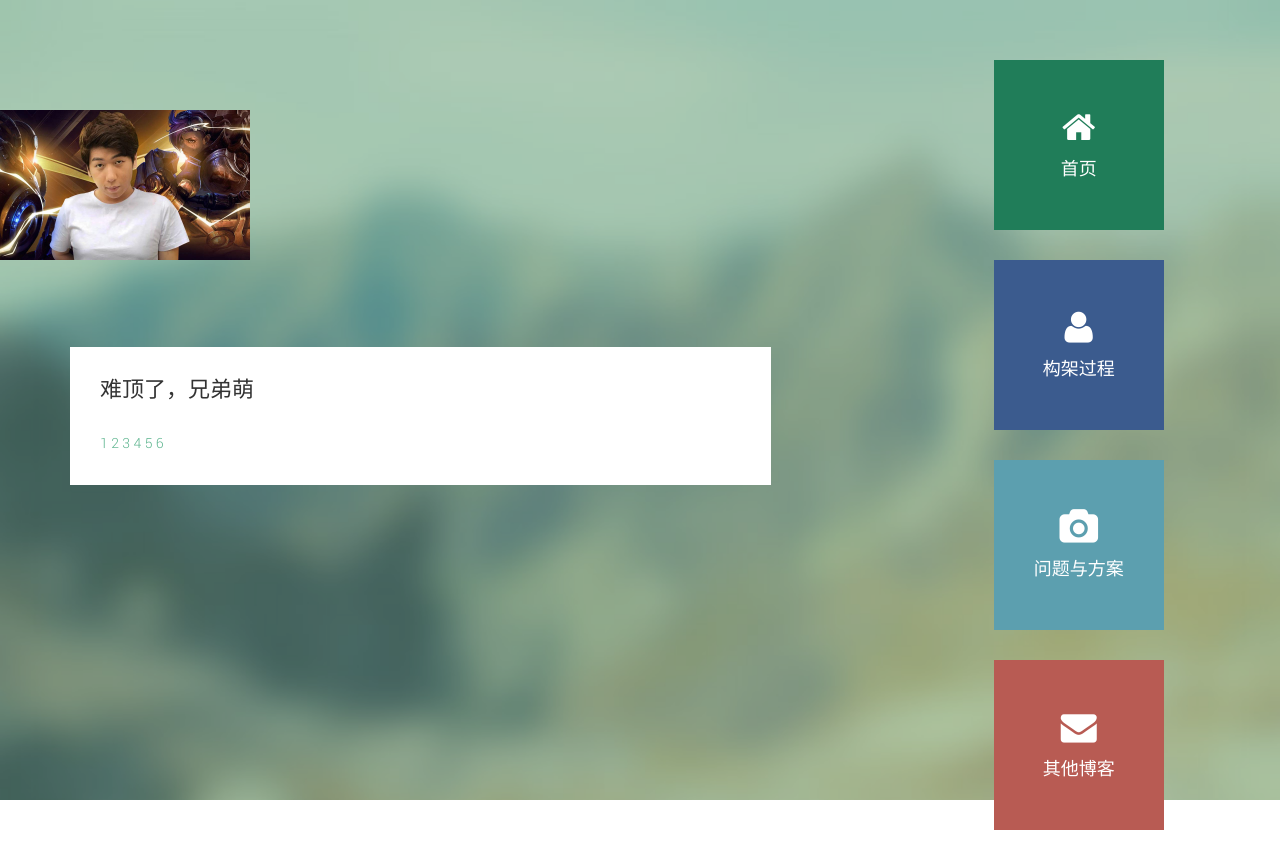
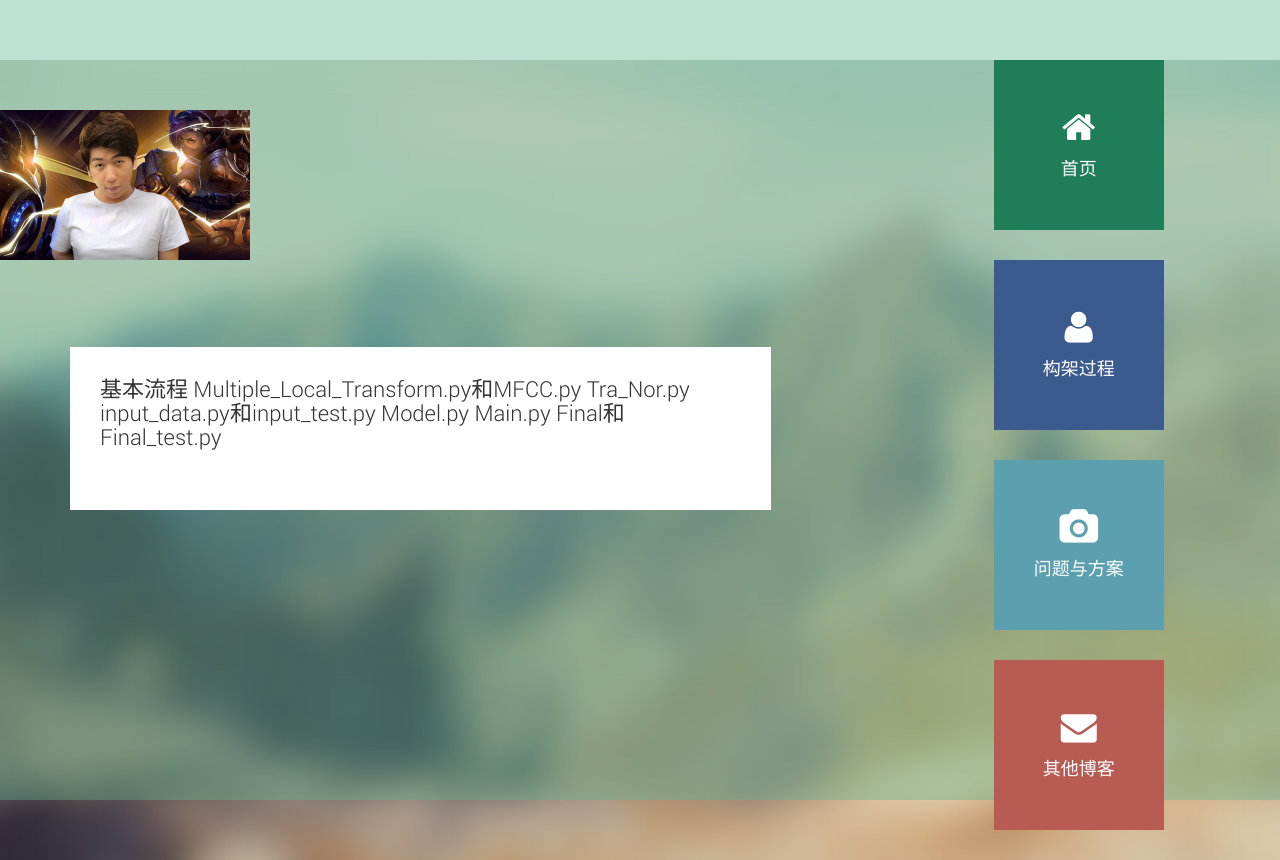
Before and after one commit to SharenWang/SharenWang.github.io, a plain HTML site: page BLOG/index.html in a window 1280 px wide. Both pictures are taken after a click on the link "构架过程". Drawn offline with Linux system fonts and the light colour scheme.

Commit message:
Update index.html

```diff
--- a/BLOG/index.html
+++ b/BLOG/index.html
@@ -47,7 +47,6 @@
 		</ul>
 	</div>
 </div>
-<div class="copyrights">Collect from <a href="http://www.mycodes.net" >免费模板</a></div>
 <div class="container" id="page-content">
 	<div class="row">
 
@@ -64,8 +63,8 @@
 
 				<div id="menu-1" class="homepage home-section text-center">
 					<div class="welcome-text">
-						<h2>昊龙昊龙，在世真龙</h2>
-						<p>他不会真以为自己是龙哥了吧</p>
+						<h2>根据一段语音信号，识别男女生</h2>
+						<p>小组成员：王健 蒋鑫天 傅俊炜</p>
 
 					</div>
 				</div>
@@ -74,13 +73,13 @@
 					<div class="row">
 						<div class="col-md-10 col-sm-10">
 							<div class="box-content profile">
-								<h3 class="widget-title">难顶了，兄弟萌</h3>
-								<a href="#">1</a>
-								<a href="#">2</a>
-								<a href="#">3</a>
-								<a href="#">4</a>
-								<a href="#">5</a>
-								<a href="#">6</a>
+								<h3 class="widget-title">基本流程
+Multiple_Local_Transform.py和MFCC.py
+Tra_Nor.py
+input_data.py和input_test.py
+Model.py
+Main.py
+Final和Final_test.py</h3>
 
 							</div>
 						</div>
```
